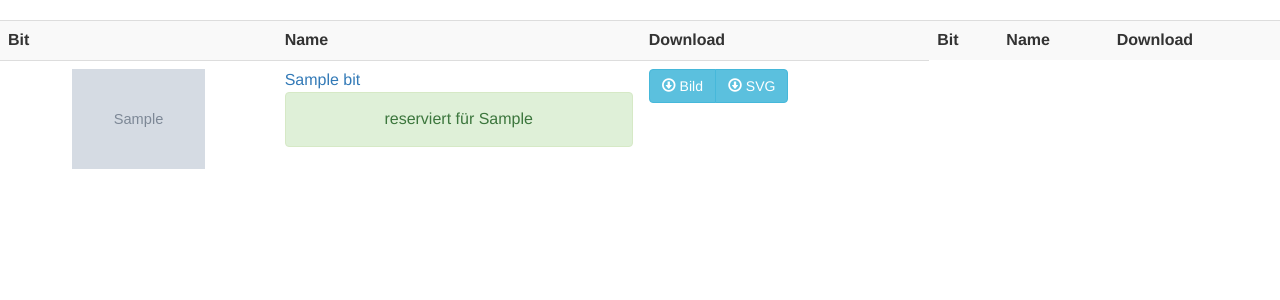
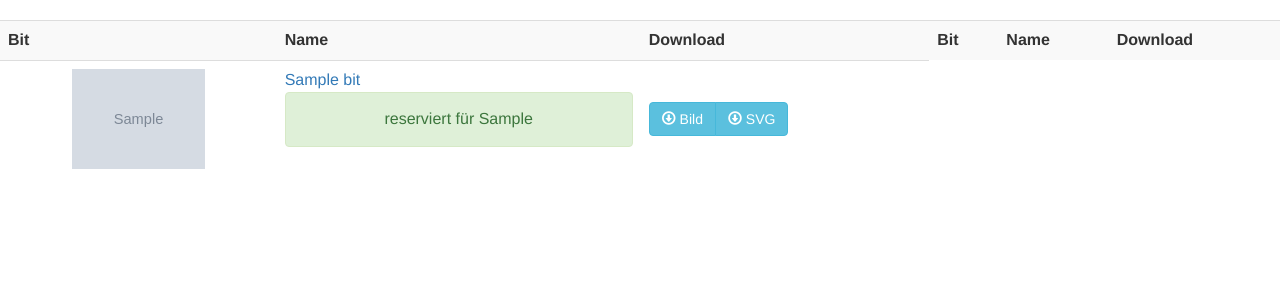
Before and after one commit to m0dprobe/bitbilder, a Django app: page / in a window 1280 px wide. Shown: the part 51-351 px from the top of the page. Run offline with Django 3.2, Linux system fonts and the light colour scheme; tables that the repository leaves empty hold one stand-in row (values such as "Sample post"); grey boxes marked "Sample" are stand-in pictures; some libraries are stand-ins or nearby versions.

Commit message:
only centred download buttons

```diff
--- a/bitbilder/templates/bitbilder/matrix.html
+++ b/bitbilder/templates/bitbilder/matrix.html
@@ -62,7 +62,7 @@
                             </div>
                         {% endif %}
                     </td>
-                    <td>
+                    <td style="vertical-align: middle;">
                         <div class="btn-group">
                             <a href="/images/{{ bit.bit_image }}" class="btn btn-info"><span class="glyphicon glyphicon-download"></span> Bild</a>
                             <a href="/images/{{ bit.bit_vector }}" class="btn btn-info"><span class="glyphicon glyphicon-download"></span> SVG</a>
@@ -78,7 +78,7 @@
                             </div>
                         {% endif %}
                     </td>
-                    <td>
+                    <td style="vertical-align: middle;">
                         <div class="btn-group">
                             <a href="/images/{{ bit.bit_image }}" class="btn btn-info"><span class="glyphicon glyphicon-download"></span> Bild</a>
                             <a href="/images/{{ bit.bit_vector }}" class="btn btn-info"><span class="glyphicon glyphicon-download"></span> SVG</a>
--- a/static/matrix.css
+++ b/static/matrix.css
@@ -69,7 +69,3 @@ div.navbar-default .navbar-toggle .icon-bar {
 }
 
 /* custom classes */
-
-td {
-    vertical-align: middle;
-}
```
